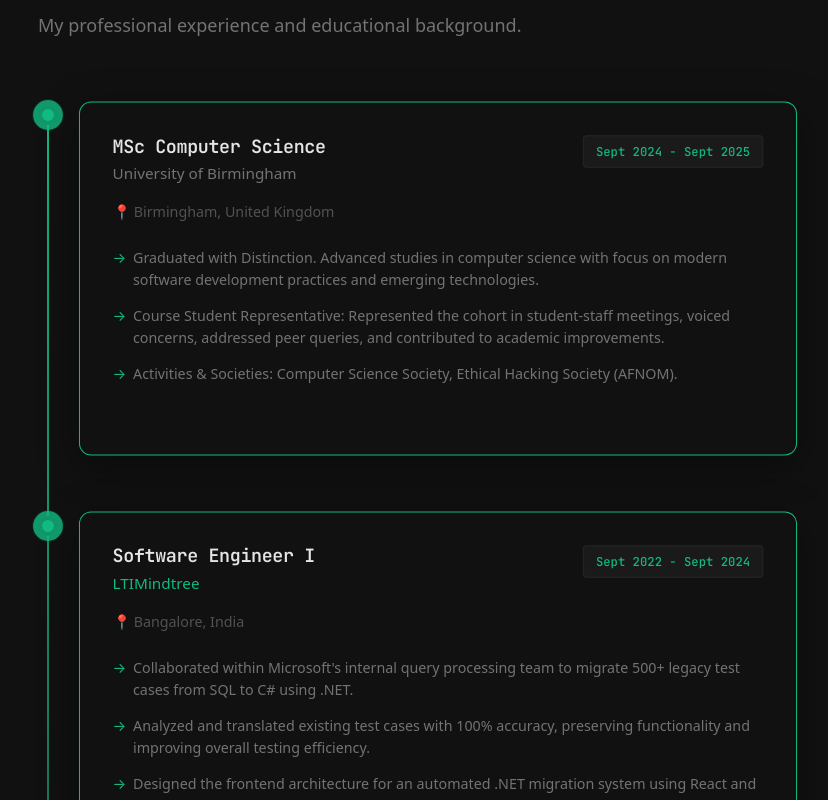
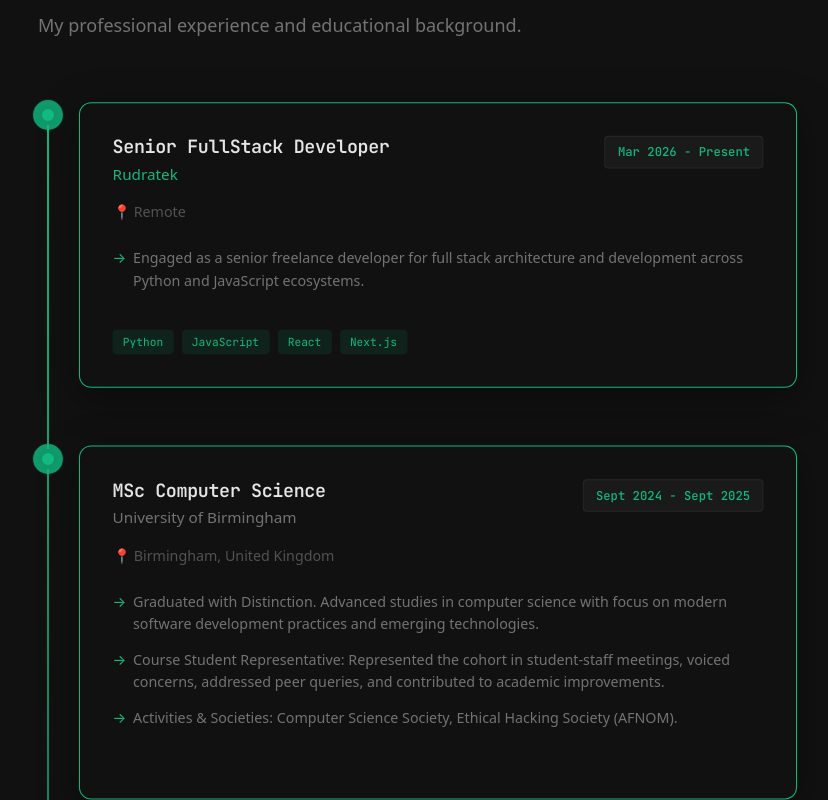
Before and after one commit to shreyas-debug/portfolio, a React (Create React App) app: page / in a window 1280 px wide. Shown: the part 2020-2820 px from the top of the page, without its empty margins (226-1054 px from the left). Built offline with nearby package versions, Linux system fonts and the light colour scheme.

Commit message:
Update Experience

```diff
--- a/src/components/Experience.js
+++ b/src/components/Experience.js
@@ -2,6 +2,17 @@
 import { motion } from 'framer-motion';
 
 const timelineItems = [
+  {
+    type: 'experience',
+    title: 'Senior FullStack Developer',
+    organization: 'Rudratek',
+    location: 'Remote',
+    duration: 'Mar 2026 - Present',
+    description: [
+      'Engaged as a senior freelance developer for full stack architecture and development across Python and JavaScript ecosystems.'
+    ],
+    technologies: ['Python', 'JavaScript', 'React', 'Next.js']
+  },
   {
     type: 'education',
     title: 'MSc Computer Science',
```
